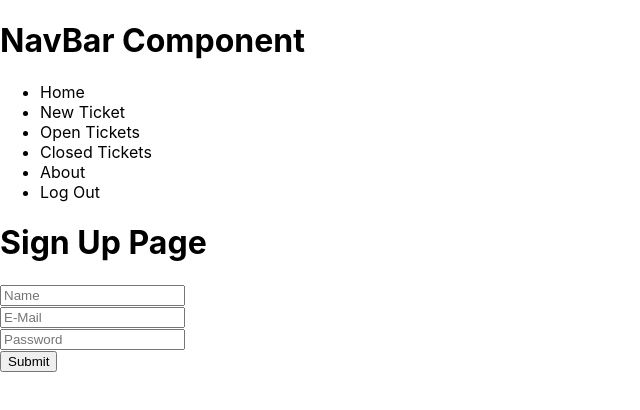
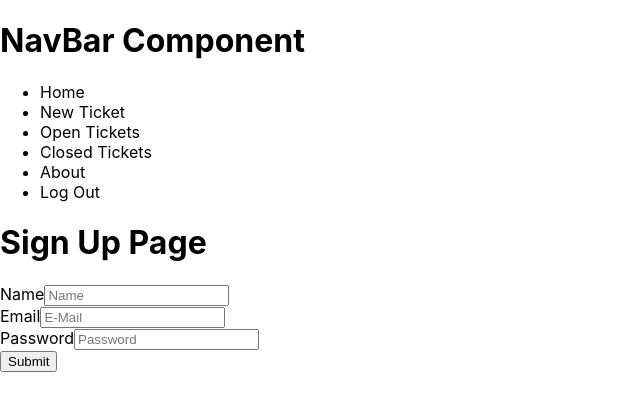
Before and after one commit to 4564831/tickets, a React (Create React App) app: page /sign-up in a window 1280 px wide. Shown: the top 410 px of the page, without its empty margins (0-640 px from the left). Built offline with nearby package versions, Linux system fonts and the light colour scheme; no server answers.

Commit message:
connect users to firebase

```diff
--- a/src/pages/SignUp.js
+++ b/src/pages/SignUp.js
@@ -1,24 +1,90 @@
 import React, { useState } from "react"
 import { useNavigate } from "react-router-dom"
+import { Link } from "react-router-dom";
+import {
+  getAuth,
+  createUserWithEmailAndPassword,
+  updateProfile,
+} from "firebase/auth";
+import { db } from "../firebase";
+//import { db } from "../config/firebase-config";
+import { doc, serverTimestamp, setDoc } from "firebase/firestore";
 
 export default function SignUp() {
+    const [showPassword, setShowPassword] = useState(false);
+    const [formData, setFormData] = useState({
+        name: "",
+        email: "",
+        password: "",
+    });
+    const { name, email, password } = formData;
+    const navigate = useNavigate();
+    function onChange(e) {
+        setFormData((prevState) => ({
+        ...prevState,
+        [e.target.id]: e.target.value,
+        }));
+    }
+    async function onSubmit(e) {
+        e.preventDefault();
+
+        try {
+        const auth = getAuth();
+        const userCredential = await createUserWithEmailAndPassword(
+            auth,
+            email,
+            password
+        );
+
+        updateProfile(auth.currentUser, {
+            displayName: name,
+        });
+        const user = userCredential.user;
+        const formDataCopy = { ...formData };
+        delete formDataCopy.password;
+        formDataCopy.timestamp = serverTimestamp();
+
+        await setDoc(doc(db, "users", user.uid), formDataCopy);
+            console.log("Sign up was successful");
+        // navigate("/");
+        } catch (error) {
+            console.log("Something went wrong with the registration");
+        }
+    }
 
     return(
         <div>
             <h1>Sign Up Page</h1>
+            <form onSubmit={onSubmit}>
                 <div>
+                    <label>Name</label>
                     <input
+                        type="text"
+                        id="name"
+                        value={name}
+                        onChange={onChange}
                         placeholder="Name"></input>
                 </div>
                 <div>
+                    <label>Email</label>
                     <input
+                        type="email"
+                        id="email"
+                        value={email}
+                        onChange={onChange}
                         placeholder="E-Mail"></input>
                 </div>
                 <div>
+                    <label>Password</label>
                     <input
+                        type="password"
+                        id="password"
+                        value={password}
+                        onChange={onChange}
                         placeholder="Password"></input>
                 </div>
-            <button onClick={() => alert}>Submit</button>
+                <button>Submit</button>
+            </form>
         </div>
     )
 }
```
Lines whose indentation alone changed are shown as unchanged.
